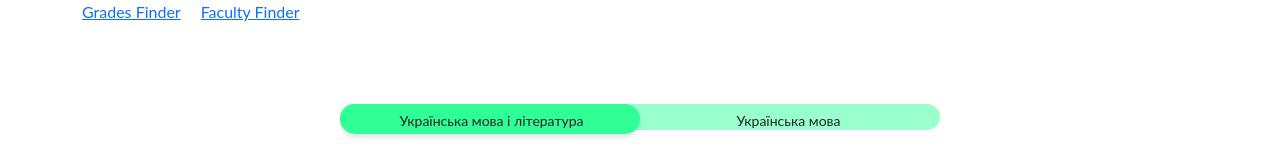
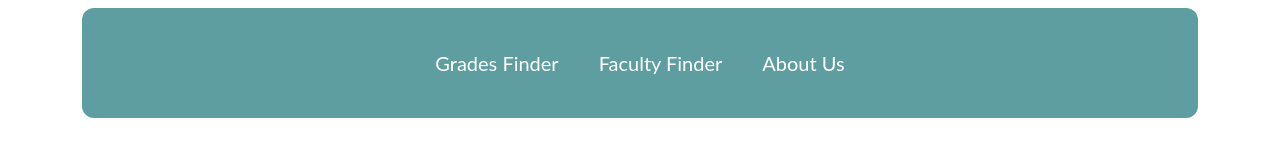
Before and after one commit to JobHelpers/jobhelper_client, a React (Create React App) app: page /faculty-finder in a window 1280 px wide. Shown: the top 168 px of the page. Built offline with nearby package versions, Linux system fonts and the light colour scheme; no server answers.

Commit message:
Implemented UI/UX design for Grades Finder page

```diff
--- a/src/App.js
+++ b/src/App.js
@@ -1,26 +1,32 @@
 import { Routes, Route, Link } from "react-router-dom";
-import 'bootstrap/scss/bootstrap.scss';
 
-import FacultyFinder from './modules/FacultyFinder/FacultyFinder';
-import GradesFinder from './modules/GradesFinder/GradesFinder';
-import './assets/global-styles.css';
+import FacultyFinder from "./modules/FacultyFinder/FacultyFinder";
+import GradesFinder from "./modules/GradesFinder/GradesFinder";
+
+import "bootstrap/scss/bootstrap.scss";
+import "./assets/styles.css";
 
 function App() {
   return (
     <div>
-      <div className="container" style={{
-        display: 'flex',
-        gap: '20px',
-        marginBottom: '30px'
-      }}>
-        <Link to="/">Grades Finder</Link>
-        <Link to="/faculty-finder">Faculty Finder</Link>
+      <div className="container">
+        <ul>
+          <li>
+            <Link to="/">Grades Finder</Link>
+          </li>
+          <li>
+            <Link to="/faculty-finder">Faculty Finder</Link>
+          </li>
+          <li>
+            <Link to="#about">About Us</Link>
+          </li>
+        </ul>
       </div>
       <div>
         <Routes>
           <Route path="/faculty-finder" element={<FacultyFinder />} />
-          <Route path="/" element={<GradesFinder />}>
-          </Route>
+          <Route path="/" element={<GradesFinder />} />
+          <Route path="#about" />
         </Routes>
       </div>
     </div>
--- a/src/assets/global-styles.css
+++ /dev/null
@@ -1,3 +0,0 @@
-body {
-  font-family: 'Montserrat', 'Lato', 'Open Sans', 'Helvetica Neue', Helvetica, Calibri, Arial, sans-serif;
-}
--- /dev/null
+++ b/src/assets/global.css
@@ -0,0 +1,4 @@
+body {
+  font-family: "Montserrat", "Lato", "Open Sans", "Helvetica Neue", Helvetica,
+    Calibri, Arial, sans-serif;
+}
--- /dev/null
+++ b/src/assets/nav.css
@@ -0,0 +1,21 @@
+.container {
+  font-size: 20px;
+}
+
+.container ul {
+  background-color: cadetblue;
+  padding: 40px;
+  text-align: center;
+  border-radius: 12px;
+  margin: 8px 0 120px 0;
+}
+
+.container ul > li {
+  display: inline-block;
+  margin: 0 20px 0 20px;
+}
+
+.container ul > li a {
+  text-decoration: none;
+  color: white;
+}
--- /dev/null
+++ b/src/assets/styles.css
@@ -0,0 +1,5 @@
+/* Global */
+@import url("global.css");
+
+/* Top navigation */
+@import url("nav.css");
--- a/src/modules/GradesFinder/GradesFinder.jsx
+++ b/src/modules/GradesFinder/GradesFinder.jsx
@@ -1,22 +1,29 @@
-import {useEffect, useState} from 'react'
-import {isEmpty} from 'lodash'
+import { useEffect, useState } from "react";
+import { isEmpty } from "lodash";
+import * as api from "api";
+import {
+  getSubjects,
+  getMandatorySubjects,
+  normalizeSelectOptions,
+  specialityDTO,
+  universitiesDTO,
+} from "./utils";
+import { Form } from "./components";
 
-import * as api from 'api'
-import {getSubjects, getMandatorySubjects, normalizeSelectOptions, specialityDTO, universitiesDTO} from './utils'
-import { Form } from './components';
+import "./css/styles.css";
 
 const GradesFinder = () => {
-  const [subjects, setSubjects] = useState([])
-  const [mandatorySubjects, setMandatorySubjects] = useState([])
-  const [specialities, setSpecialities] = useState([])
-  const [cities, setCities] = useState([])
-  const [universities, setUniversities] = useState([])
-  const [selectedCity, setSelectedCity] = useState({})
-  const [selectedSpeciality, setSelectedSpeciality] = useState({})
-  const [loaded, setLoaded] = useState(false)
-  const [loading, setLoading] = useState(false)
-  const [error, setError] = useState('')
-  const [faculties, setFaculties] = useState([])
+  const [subjects, setSubjects] = useState([]);
+  const [mandatorySubjects, setMandatorySubjects] = useState([]);
+  const [specialities, setSpecialities] = useState([]);
+  const [cities, setCities] = useState([]);
+  const [universities, setUniversities] = useState([]);
+  const [selectedCity, setSelectedCity] = useState({});
+  const [selectedSpeciality, setSelectedSpeciality] = useState({});
+  const [loaded, setLoaded] = useState(false);
+  const [loading, setLoading] = useState(false);
+  const [error, setError] = useState("");
+  const [faculties, setFaculties] = useState([]);
 
   const onSubmitForm = (data) => {
     console.log(data);
@@ -24,49 +31,59 @@ const GradesFinder = () => {
     const universityId = universitiesDTO(data);
     const queryParams = {
       specialityCode,
-      universityId
-    }
-    api.getFacultiesGrades(queryParams).then(({data}) => {
-      setError('');
+      universityId,
+    };
+    api
+      .getFacultiesGrades(queryParams)
+      .then(({ data }) => {
+        setError("");
         setFaculties(data[0]);
-    }).catch(e => setError(e.message))
+      })
+      .catch((e) => setError(e.message));
   };
 
   useEffect(() => {
-    setLoading(true)
+    setLoading(true);
     Promise.all([api.getSubjects(), api.getSpecialities(), api.getCities()])
-      .then(([
-        {data:fetchedSubjects},
-        {data:fetchedSpecialities},
-        {data:fetchedCities},
+      .then(
+        ([
+          { data: fetchedSubjects },
+          { data: fetchedSpecialities },
+          { data: fetchedCities },
         ]) => {
           setSubjects(getSubjects(fetchedSubjects));
           setMandatorySubjects(getMandatorySubjects(fetchedSubjects));
           setSpecialities(normalizeSelectOptions(fetchedSpecialities));
           setCities(normalizeSelectOptions(fetchedCities));
           setLoaded(true);
-      })
-      .catch(error => console.log(error))
-      .finally(() => setLoading(false))
+        }
+      )
+      .catch((error) => console.log(error))
+      .finally(() => setLoading(false));
   }, []);
 
   useEffect(() => {
     if (!isEmpty(selectedCity) && !isEmpty(selectedSpeciality)) {
-      api.getUniversities({city:selectedCity.value, speciality: selectedSpeciality.value})
-        .then(({data}) => setUniversities(normalizeSelectOptions(data)))
+      api
+        .getUniversities({
+          city: selectedCity.value,
+          speciality: selectedSpeciality.value,
+        })
+        .then(({ data }) => setUniversities(normalizeSelectOptions(data)));
     }
   }, [selectedCity, selectedSpeciality]);
 
   return (
     <>
-      {loading ? (<div>Loading...</div>) : null}
+      {loading ? <div>Loading...</div> : null}
       {!isEmpty(error) ? error : null}
-      {
-        loaded
-          ? (
+      {loaded ? (
         <div className="container">
-              <h1>Бюджет чи контракт?</h1>
-              <h3>Допоможемо правильно розставити пріоритети</h3>
+          <div className="header">
+            <h1 style={{ fontWeight: "bold" }}>Бюджет чи контракт?</h1>
+            <p>Допоможемо правильно розставити пріоритети</p>
+          </div>
+          <div className="form">
             <Form
               subjects={subjects}
               mandatorySubjects={mandatorySubjects}
@@ -78,13 +95,11 @@ const GradesFinder = () => {
               onSubmitForm={onSubmitForm}
             />
           </div>
-          ) : null
-      }
-      {
-        faculties.length ? faculties.map(faculty => (
-          <div key={faculty.id}>{faculty.name}</div>
-        )) : null
-      }
+        </div>
+      ) : null}
+      {faculties.length
+        ? faculties.map((faculty) => <div key={faculty.id}>{faculty.name}</div>)
+        : null}
     </>
   );
 };
--- /dev/null
+++ b/src/modules/GradesFinder/css/form.css
@@ -0,0 +1,26 @@
+.form {
+  background-color: lightblue;
+  padding: 40px;
+  border-radius: 20px;
+  border: 1px solid darkcyan;
+  margin-bottom: 120px;
+}
+
+.text-input {
+  width: 72px;
+  border: 2px solid grey;
+  border-radius: 4px;
+  margin-left: 460px;
+  padding-left: 16px;
+  position: relative;
+  bottom: 32px;
+}
+
+.submit-btn {
+  margin: 0 auto;
+  display: flex;
+  justify-content: center;
+  border: 3px solid cornflowerblue;
+  border-radius: 8px;
+  padding: 12px;
+}
--- /dev/null
+++ b/src/modules/GradesFinder/css/header.css
@@ -0,0 +1,5 @@
+.header {
+  font-size: 24px;
+  text-align: center;
+  margin-bottom: 120px;
+}
--- /dev/null
+++ b/src/modules/GradesFinder/css/styles.css
@@ -0,0 +1,5 @@
+/* Main header */
+@import url("header.css");
+
+/* User form */
+@import url("form.css");
```
Also changed, not shown: src/modules/GradesFinder/components/Form.jsx (+73 -39 lines). Lines whose indentation alone changed are shown as unchanged.
